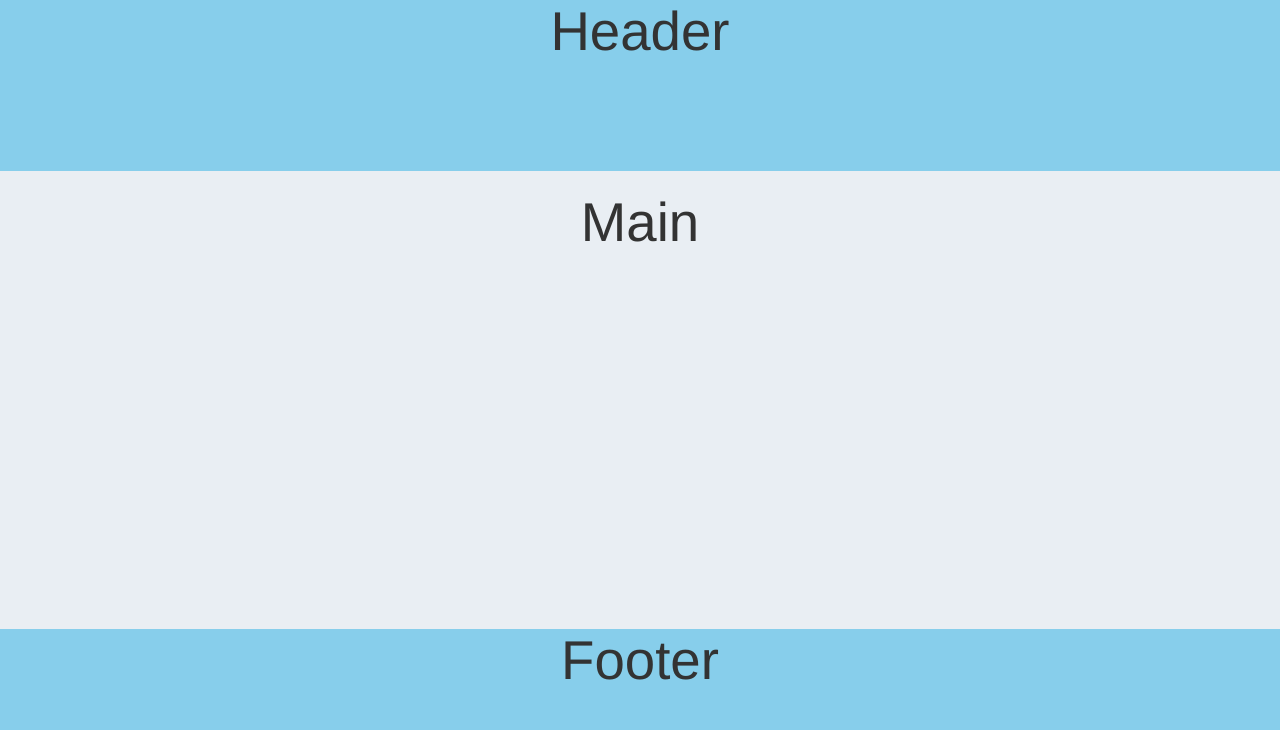
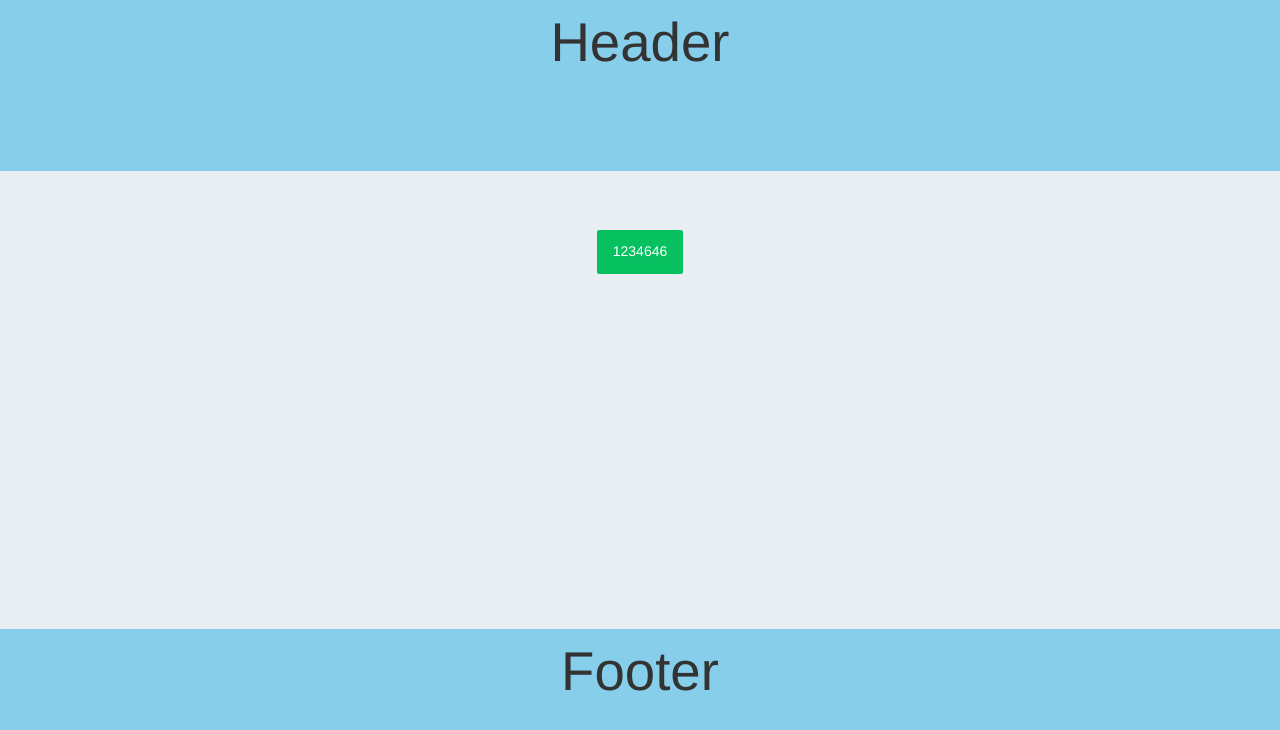
Before and after one commit to liuzhihua0104/vue-cli-20210705, a Vue app: page /#/login in a window 1280 px wide. Shown: the top 730 px of the page. Built offline with nearby package versions, Linux system fonts and the light colour scheme.

Commit message:
feat-引入vant并成功使用

```diff
--- a/babel.config.js
+++ b/babel.config.js
@@ -10,6 +10,11 @@ module.exports = {
         "libraryName": "element-ui",
         "styleLibraryName": "theme-chalk"
       }
-    ]
+    ],
+    ["import", {
+      "libraryName": "vant",
+      "libraryDirectory": "es",
+      "style": true
+    }]
   ]
 }
--- a/package.json
+++ b/package.json
@@ -11,6 +11,7 @@
     "core-js": "^3.6.5",
     "element-ui": "^2.15.3",
     "less": "^3.9.0",
+    "vant": "^2.12.23",
     "vue": "^2.6.11",
     "vue-router": "^3.5.2"
   },
@@ -20,6 +21,7 @@
     "@vue/cli-service": "~4.5.0",
     "babel-eslint": "^10.1.0",
     "babel-plugin-component": "^1.1.1",
+    "babel-plugin-import": "^1.13.3",
     "eslint": "^6.7.2",
     "eslint-plugin-vue": "^6.2.2",
     "less-loader": "^5.0.0",
--- a/src/main.js
+++ b/src/main.js
@@ -3,8 +3,7 @@ import App from './App.vue'
 
 import router from "./router/index.js"
 
-import { Button, Select, Col, Container, Header, Main, Footer } from 'element-ui';
-Vue.component(Button.name, Button);
+import {  Select, Col, Container, Header, Main, Footer } from 'element-ui';
 Vue.component(Select.name, Select);
 Vue.component(Col.name, Col);
 Vue.component(Container.name, Container);
@@ -12,6 +11,8 @@ Vue.component(Header.name, Header);
 Vue.component(Main.name, Main);
 Vue.component(Footer.name, Footer);
 
+import { Button } from 'vant';
+Vue.use(Button);
 
 
 Vue.config.productionTip = false
--- a/src/pages/login.vue
+++ b/src/pages/login.vue
@@ -1,7 +1,9 @@
 <template>
   <el-container>
     <el-header>Header</el-header>
-    <el-main>Main</el-main>
+    <el-main>
+      <van-button type="primary">1234646</van-button>
+    </el-main>
     <el-footer>Footer</el-footer>
   </el-container>
 
```
Also changed, not shown: 1 other file (tests, documents, lock files or other folders).
